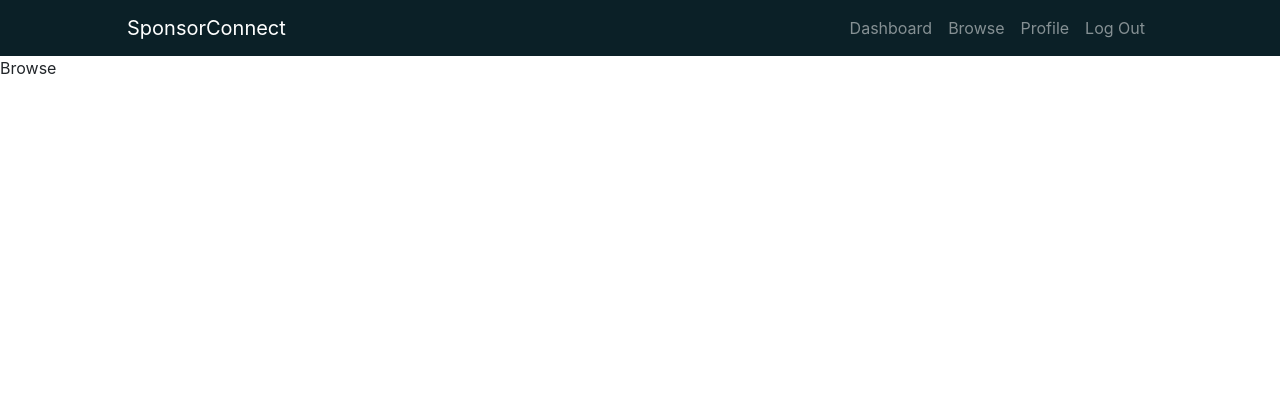
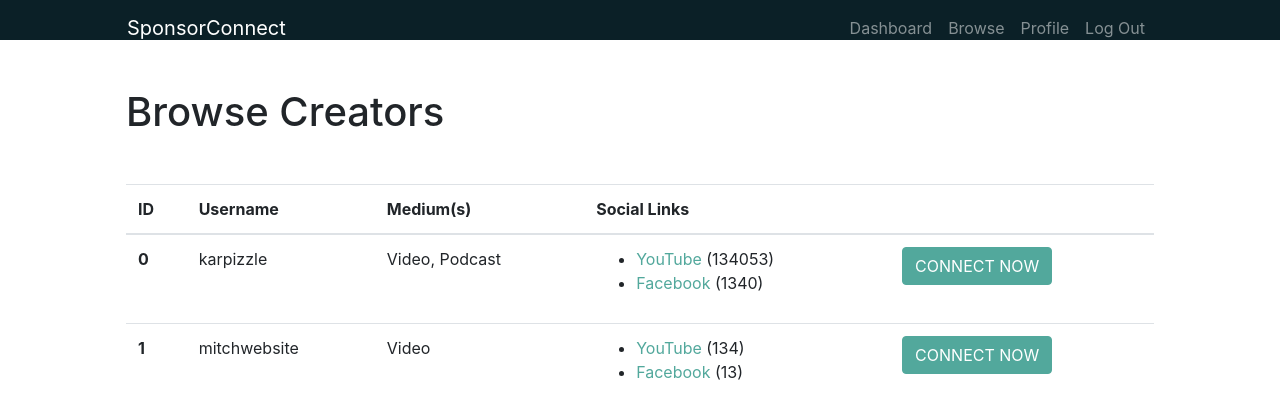
Before and after one commit to EKarpinsky/sponsor-connect, a React (Create React App) app: page /browse in a window 1280 px wide. Shown: the top 418 px of the page. Built offline with nearby package versions, Linux system fonts and the light colour scheme.

Commit message:
Lots of front end + dummy browse data

```diff
--- a/src/App.css
+++ b/src/App.css
@@ -1,6 +1,6 @@
 .header {
     background-color: #0B2027;
-    min-height: 5vh;
+    max-height: 5vh;
     display: flex;
     color: white;
 }
@@ -9,7 +9,7 @@
     color: #61dafb;
 }
 
-#header-container {
+#header-container, #app-container {
     max-width: 85%;
 }
 
@@ -17,11 +17,16 @@
     color: #0B2027
 }
 
-@keyframes App-logo-spin {
-    from {
-        transform: rotate(0deg);
-    }
-    to {
-        transform: rotate(360deg);
-    }
+
+.btn-primary, .btn-primary:active, .btn-primary:visited {
+    background-color: #52a89c !important;
+    border-color: #52a89c !important;
 }
+
+button:hover {
+    background-color: #44b8a7 !important;
+}
+
+a:link, a:active, a:hover, a:visited {
+    color: #52a89c
+}
--- a/src/App.js
+++ b/src/App.js
@@ -18,7 +18,7 @@ function App() {
                 <div className="header">
                     <Navigation/>
                 </div>
-
+                <div id={"app-container"} className={"container-fluid"}>
                     <Switch>
                         <Route path="/dashboard">
                             <Dashboard />
@@ -31,6 +31,7 @@ function App() {
                         </Route>
                     </Switch>
                 </div>
+            </div>
         </Router>
     );
 }
--- a/src/components/browse.js
+++ b/src/components/browse.js
@@ -1,8 +1,84 @@
 import React from "react";
 
-function Browse(){
-    return(
-        <div>Browse</div>
+function Browse() {
+
+    let users = [
+        {
+            id: 0,
+            username: "karpizzle",
+            fullname: "Eli Karpinsky",
+            mediums: ["Video", "Podcast"],
+            socials: [
+                {
+                    url: "https://www.youtube.com/channel/UCzVSOJdZrXkHpwNsKAZoxMw",
+                    name: "YouTube",
+                    followers: 134053
+                },
+                {
+                    url: "https://www.facebook.com/Karpizzle/",
+                    name: "Facebook",
+                    followers: 1340
+                }
+            ]
+
+        },
+        {
+            id: 1,
+            username: "mitchwebsite",
+            fullname: "Eli Karpinsky",
+            mediums: ["Video"],
+            socials: [
+                {
+                    url: "https://www.youtube.com/channel/UCzVSOJdZrXkHpwNsKAZoxMw",
+                    name: "YouTube",
+                    followers: 134
+                },
+                {
+                    url: "https://www.facebook.com/MitchWebsite/",
+                    name: "Facebook",
+                    followers: 13
+                }
+            ]
+        }
+    ];
+
+    let userTable = users.map(user => {
+        return (
+            <tr>
+                <th scope={"row"}>{user.id}</th>
+                <td>{user.username}</td>
+                <td>{user.mediums.join(", ")}</td>
+                <td><ul>{user.socials.map(social => {
+                        return (
+                            <li><a href={social.url}>{social.name}</a> ({social.followers})</li>
+                        );
+                    }
+                )
+                }</ul></td>
+                <td><button className={"btn btn-primary"}>CONNECT NOW</button> </td>
+            </tr>
+        );
+    })
+
+    return (
+        <div className={"container-fluid"}>
+            <h1 className={"page-heading mt-5"}>Browse Creators</h1>
+            <table className={"table mt-5"}>
+                <thead>
+                <tr>
+                    <th scope={"col"}>ID</th>
+                    <th scope={"col"}>Username</th>
+                    <th scope={"col"}>Medium(s)</th>
+                    <th scope={"col"}>Social Links</th>
+                    <th scope={"col"}/>
+                </tr>
+                </thead>
+                <tbody>
+                {userTable}
+                </tbody>
+            </table>
+
+        </div>
     );
 }
 
```
Lines whose indentation alone changed are shown as unchanged.
